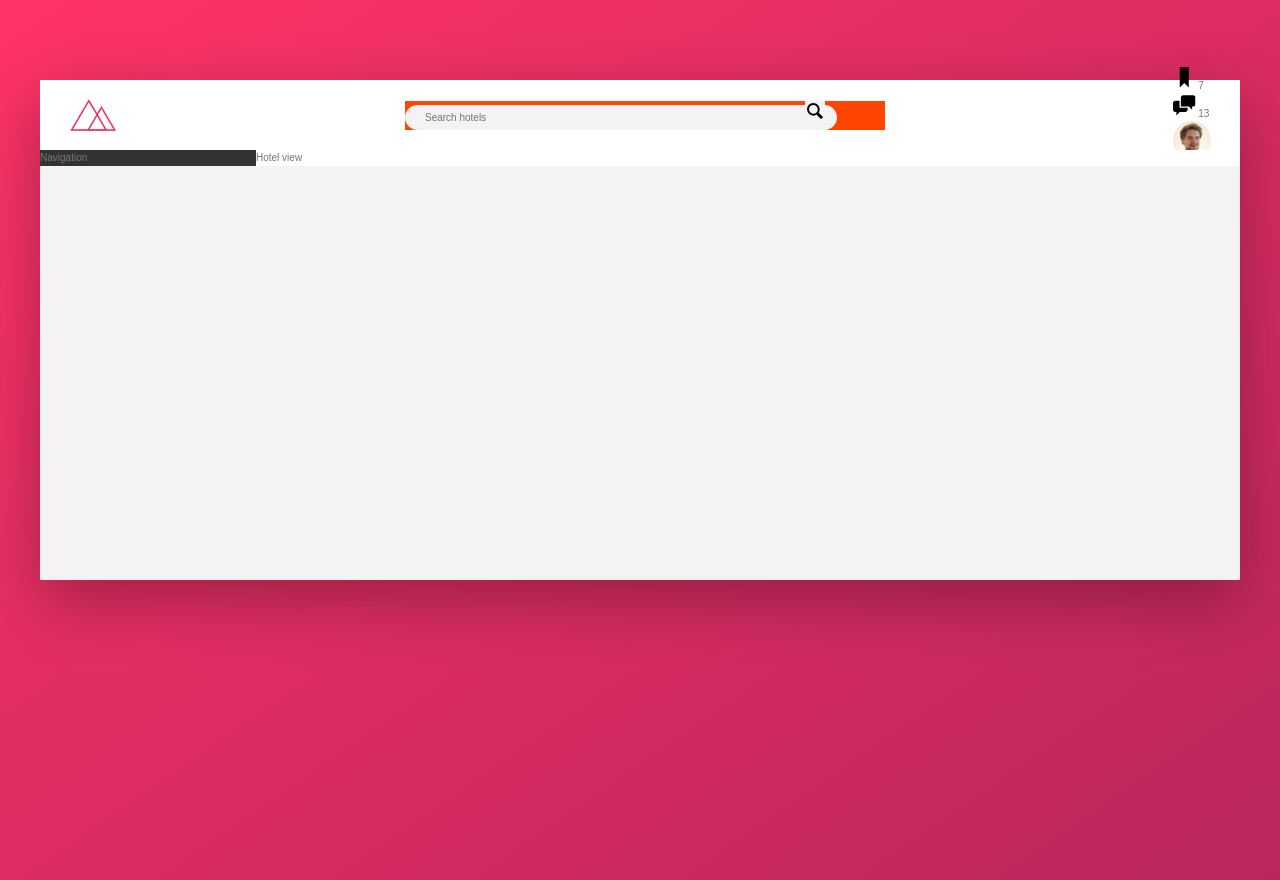
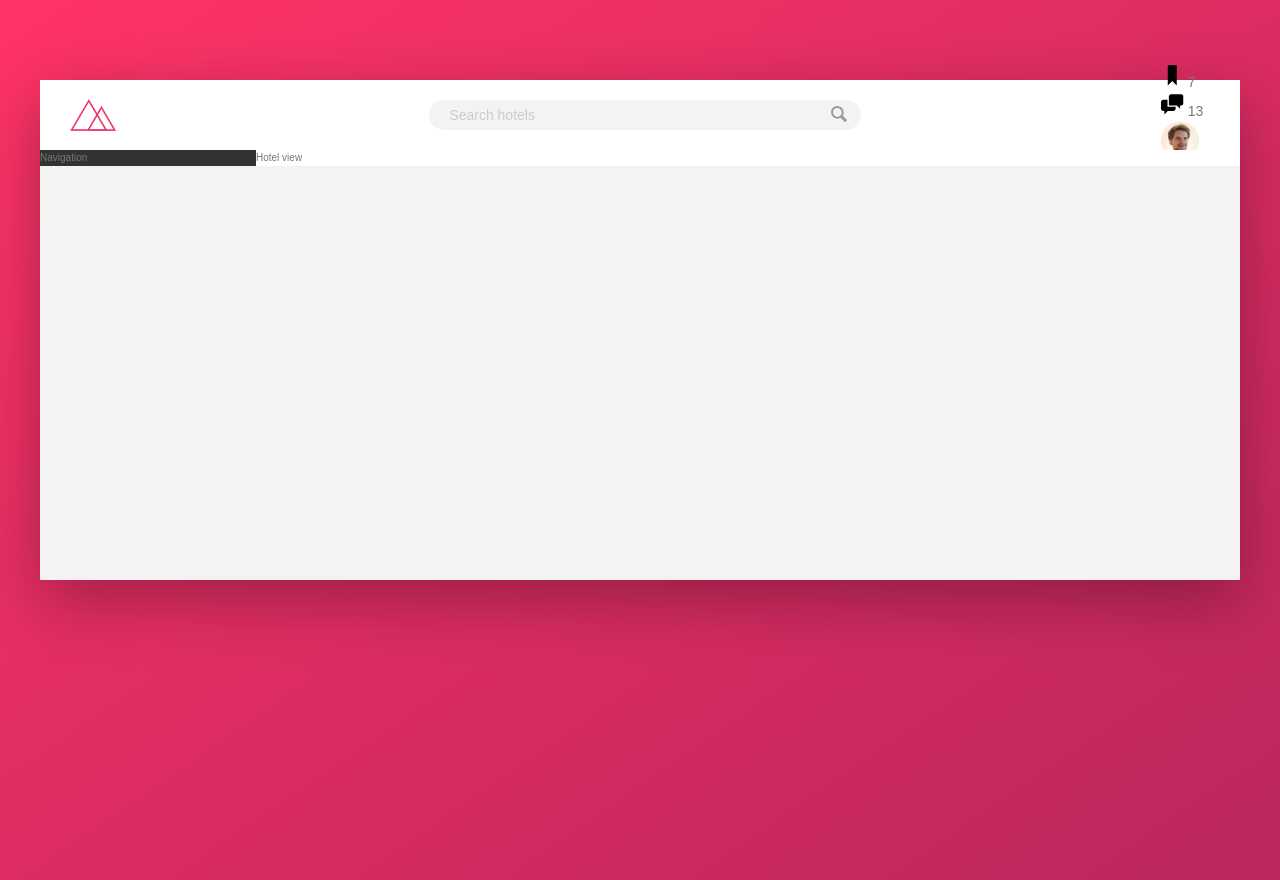
Before and after one commit to daxwann/Trillo, a website: page index.html in a window 1280 px wide. Drawn offline with Linux system fonts and the light colour scheme.

Commit message:
style search bar

```diff
--- a/sass/_components.scss
+++ b/sass/_components.scss
@@ -7,15 +7,17 @@
 
 //SEARCH
 .search {
-  background-color: orangered;
   flex: 0 0 40%;
+  display: flex;
+  align-items: center;
+  justify-content: center;
 
   &__input {
     font-family: inherit;
     font-size: inherit;
     color: inherit;
     background-color: var(--color-grey-light-2);
-    margin-right: -3.5rem;
+    margin-right: -3.25rem;
     border: none;
     padding: .7rem 2rem;
     border-radius: 100px;
@@ -27,11 +29,21 @@
       width: 100%;
       background-color: var(--color-grey-light-3);
     }
+
+    &::-webkit-input-placeholder {
+      font-weight: 100;
+      color: var(--color-grey-light-4);
+    }
+  }
+
+  &__input:focus + &__button {
+    background-color: var(--color-grey-light-3);
   }
 
   &__button {
     border: none;
     background-color: var(--color-grey-light-2);
+    fill: var(--color-grey-dark-3);
 
     &:focus {
       outline: none;
--- a/sass/_layout.scss
+++ b/sass/_layout.scss
@@ -11,6 +11,7 @@
   background-color: #fff;
   border-bottom: var(--color-grey-light-2);
   display: flex;
+  font-size: 1.4rem;
   height: 7rem;
   justify-content: space-between;
 }
```
Also changed, not shown: css/style.css.
